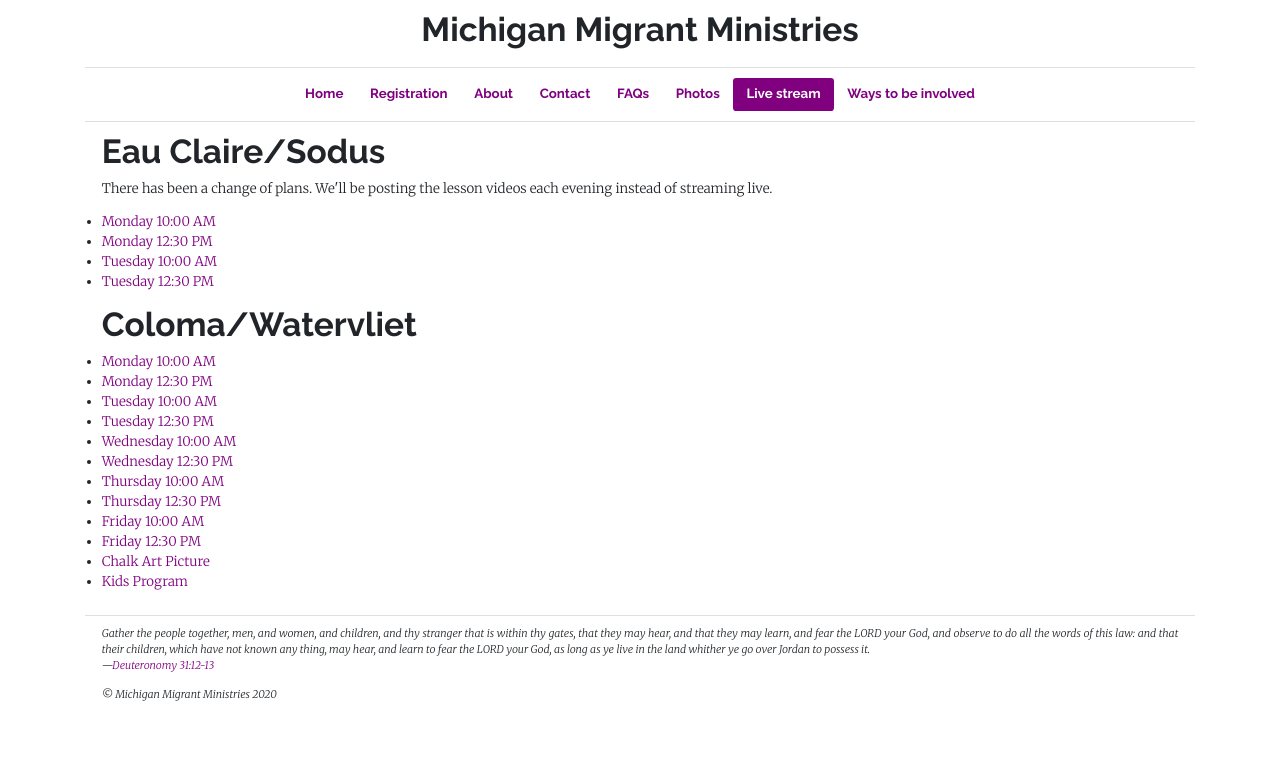
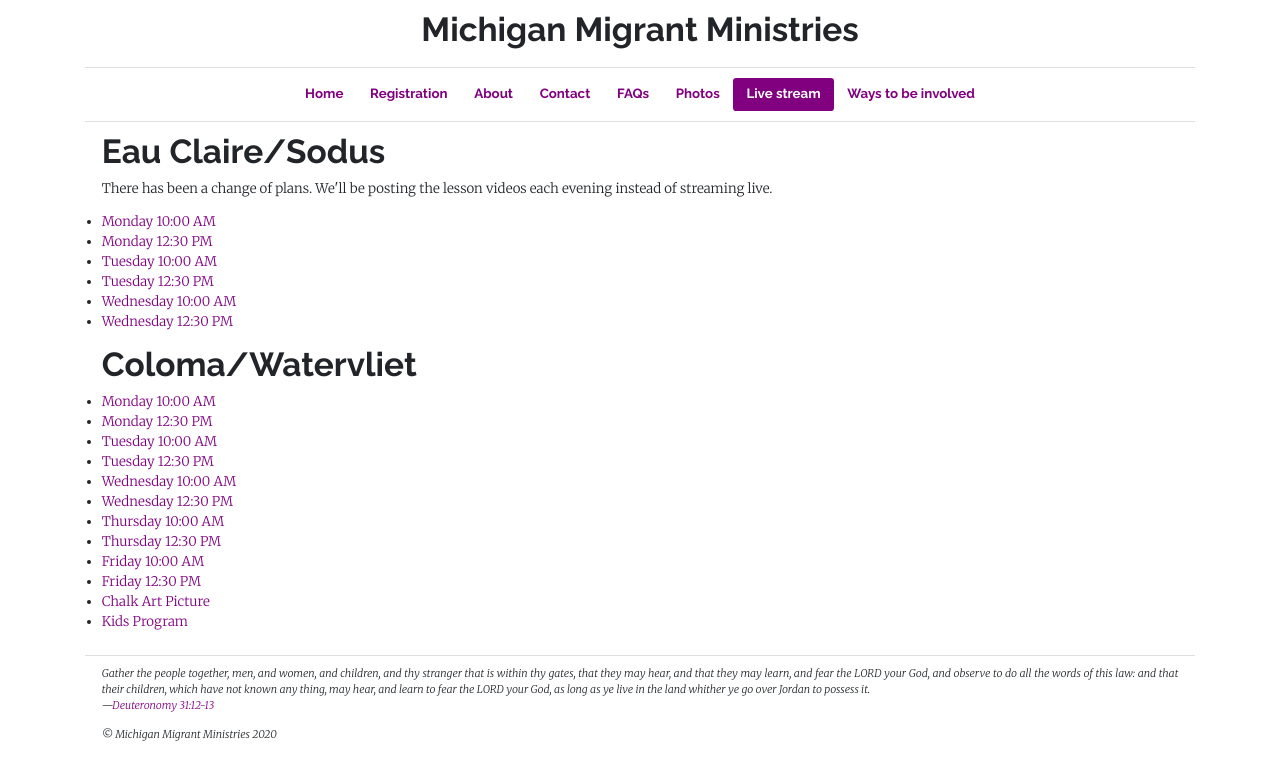
Before and after one commit to michigan-migrant-ministries/website, a Jekyll site: the page built from _pages/live-stream.html, in a window 1280 px wide. Shown: the top 780 px of the page. Built offline with Jekyll 4.4.1, drawn with Linux system fonts in a browser that asks for light colours.

Commit message:
Post links to today's lessons

```diff
--- a/_pages/live-stream.html
+++ b/_pages/live-stream.html
@@ -20,6 +20,12 @@
   </li>
   <li>
     <a target="_blank" href="https://www.facebook.com/michiganmigrantministries/videos/360022644995356">Tuesday 12:30 PM</a>
+  </li>
+  <li>
+    <a target="_blank" href="https://www.facebook.com/michiganmigrantministries/videos/306414977085564">Wednesday 10:00 AM</a>
+  </li>
+  <li>
+    <a target="_blank" href="https://www.facebook.com/michiganmigrantministries/videos/1084484665282462">Wednesday 12:30 PM</a>
   </li>
 </ul>
 
```
